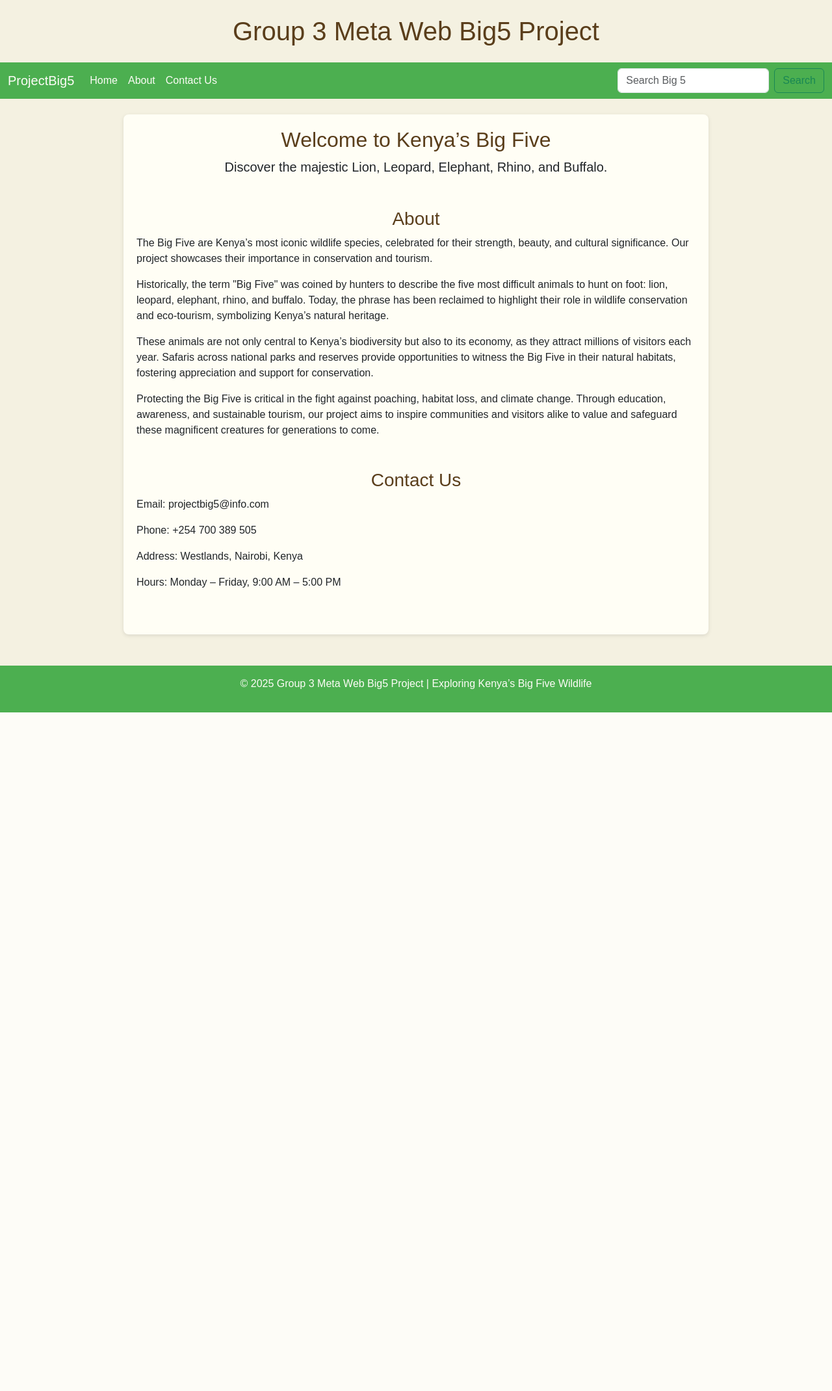
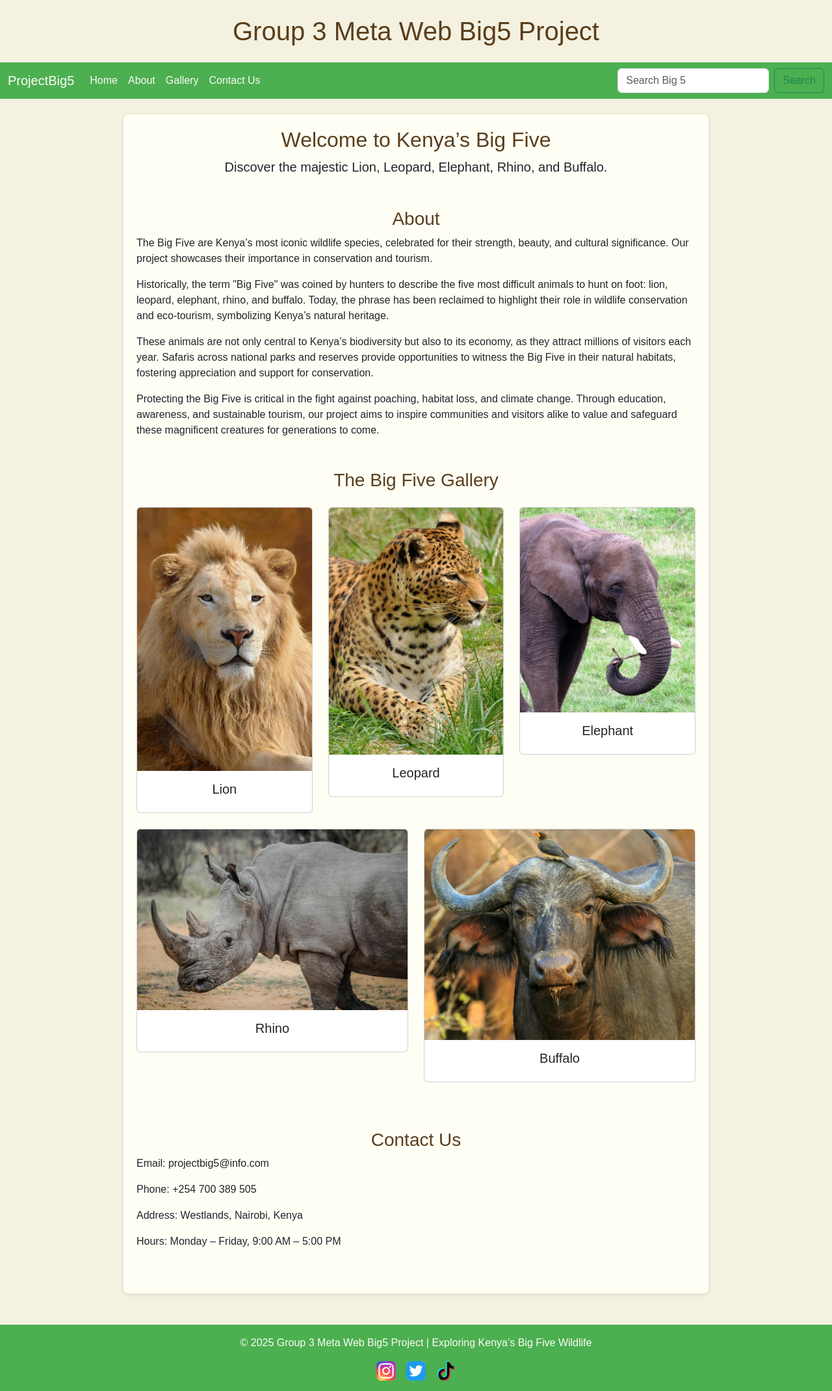
Before and after one commit to aminmoha20/KenyaWild5, a Django app: page / in a window 1280 px wide. Shown: the whole page at 65% size. Before the commit the page ends 1096 px from the top, so only its background shows below. Run offline with Django 5.2, Linux system fonts and the light colour scheme.

Commit message:
feat: add gallery section, footer icons, and updated styles for Big Five project

```diff
--- a/projectBig5/firstApp/static/firstApp/style.css
+++ b/projectBig5/firstApp/static/firstApp/style.css
@@ -40,3 +40,9 @@ footer {
     text-align: center;
     margin-top: 40px;
 }
+footer img {
+    transition: transform 0.2s ease;
+}
+footer img:hover {
+    transform: scale(1.2);
+}
--- a/projectBig5/firstApp/templates/index.html
+++ b/projectBig5/firstApp/templates/index.html
@@ -25,7 +25,18 @@
    <!-- Footer -->
    <footer class="text-center py-3 mt-5">
        <p>&copy; 2025 Group 3 Meta Web Big5 Project | Exploring Kenya’s Big Five Wildlife</p>
-   </footer>
+         <div class="d-flex justify-content-center gap-3 mt-2">
+        <a href="https://instagram.com/projectbig5" target="_blank">
+            <img src="{% static 'svg/instagram.svg' %}" alt="Instagram" width="30" height="30">
+        </a>
+        <a href="https://twitter.com/projectbig5" target="_blank">
+            <img src="{% static 'svg/twitter.svg' %}" alt="Twitter" width="30" height="30">
+        </a>
+        <a href="https://tiktok.com/@projectbig5" target="_blank">
+            <img src="{% static 'svg/tiktok.svg' %}" alt="TikTok" width="30" height="30">
+        </a>
+    </div>
+    </footer>
 
    <!-- Bootstrap JS -->
    <script src="https://cdn.jsdelivr.net/npm/bootstrap@5.3.8/dist/js/bootstrap.bundle.min.js"></script>
--- a/projectBig5/firstApp/templates/main.html
+++ b/projectBig5/firstApp/templates/main.html
@@ -1,4 +1,5 @@
 {% extends 'index.html' %}
+{% load static %}
 
 {% block content %}
     <div class="text-center">
@@ -29,7 +30,51 @@
     </p>
     </div>
 
-
+    <div id="gallery" class="my-5">
+    <h3 class="text-center mb-4">The Big Five Gallery</h3>
+    <div class="row">
+        <div class="col-md-4 mb-4">
+            <div class="card">
+                <img src="{% static 'images/lion.jpg' %}" class="card-img-top" alt="Lion">
+                <div class="card-body text-center">
+                    <h5 class="card-title">Lion</h5>
+                </div>
+            </div>
+        </div>
+        <div class="col-md-4 mb-4">
+            <div class="card">
+                <img src="{% static 'images/leopard.jpg' %}" class="card-img-top" alt="Leopard">
+                <div class="card-body text-center">
+                    <h5 class="card-title">Leopard</h5>
+                </div>
+            </div>
+        </div>
+        <div class="col-md-4 mb-4">
+            <div class="card">
+                <img src="{% static 'images/elephant.jpg' %}" class="card-img-top" alt="Elephant">
+                <div class="card-body text-center">
+                    <h5 class="card-title">Elephant</h5>
+                </div>
+            </div>
+        </div>
+        <div class="col-md-6 mb-4">
+            <div class="card">
+                <img src="{% static 'images/rhino.jpg' %}" class="card-img-top" alt="Rhino">
+                <div class="card-body text-center">
+                    <h5 class="card-title">Rhino</h5>
+                </div>
+            </div>
+        </div>
+        <div class="col-md-6 mb-4">
+            <div class="card">
+                <img src="{% static 'images/buffalo.jpg' %}" class="card-img-top" alt="Buffalo">
+                <div class="card-body text-center">
+                    <h5 class="card-title">Buffalo</h5>
+                </div>
+            </div>
+        </div>
+    </div>
+</div>
 
     <div id="contact" class="my-5">
         <h3>Contact Us</h3>
--- a/projectBig5/firstApp/templates/nav.html
+++ b/projectBig5/firstApp/templates/nav.html
@@ -11,12 +11,13 @@
       <ul class="navbar-nav me-auto mb-2 mb-lg-0">
         <li class="nav-item"><a class="nav-link" href="/">Home</a></li>
         <li class="nav-item"><a class="nav-link" href="#about">About</a></li>
+        <li class="nav-item"><a class="nav-link" href="#gallery">Gallery</a></li>
         <li class="nav-item"><a class="nav-link" href="#contact">Contact Us</a></li>
       </ul>
-      <form class="d-flex" role="search">
-        <input class="form-control me-2" type="search" placeholder="Search Big 5" aria-label="Search">
-        <button class="btn btn-outline-success" type="submit">Search</button>
-      </form>
+      <form class="d-flex" role="search" method="get" action="{% url 'search' %}">
+    <input class="form-control me-2" type="search" name="q" placeholder="Search Big 5" aria-label="Search">
+    <button class="btn btn-outline-success" type="submit">Search</button>
+</form>
     </div>
   </div>
 </nav>
--- a/projectBig5/firstApp/urls.py
+++ b/projectBig5/firstApp/urls.py
@@ -3,4 +3,5 @@ from . import views
 
 urlpatterns = [
     path('', views.homePage, name='homePage'),
+    path('search/', views.search, name='search'),
 ]
--- a/projectBig5/firstApp/views.py
+++ b/projectBig5/firstApp/views.py
@@ -3,3 +3,15 @@ from django.http import HttpResponse
 
 def homePage(request):
     return render(request,"main.html")
+
+def search(request):
+    query = request.GET.get('q', '').lower()
+    animals = {
+        "lion": "images/lion.jpg",
+        "leopard": "images/leopard.jpg",
+        "elephant": "images/elephant.jpg",
+        "rhino": "images/rhino.jpg",
+        "buffalo": "images/buffalo.jpg",
+    }
+    result = animals.get(query)
+    return render(request, "search.html", {"query": query, "result": result})
--- a/projectBig5/projectBig5/settings.py
+++ b/projectBig5/projectBig5/settings.py
@@ -55,7 +55,7 @@ ROOT_URLCONF = 'projectBig5.urls'
 TEMPLATES = [
     {
         'BACKEND': 'django.template.backends.django.DjangoTemplates',
-        'DIRS': [],
+        'DIRS': [BASE_DIR / "templates"],
         'APP_DIRS': True,
         'OPTIONS': {
             'context_processors': [
```
Also changed, not shown: projectBig5/firstApp/templates/search.html (added, +13 -0 lines), projectBig5/firstApp/static/images/buffalo.jpg (added), projectBig5/firstApp/static/images/elephant.jpg (added), projectBig5/firstApp/static/images/leopard.jpg (added), projectBig5/firstApp/static/images/lion.jpg (added), projectBig5/firstApp/static/images/rhino.jpg (added), projectBig5/firstApp/static/svg/instagram.svg (added), projectBig5/firstApp/static/svg/tiktok.svg (added), projectBig5/firstApp/static/svg/twitter.svg (added).
